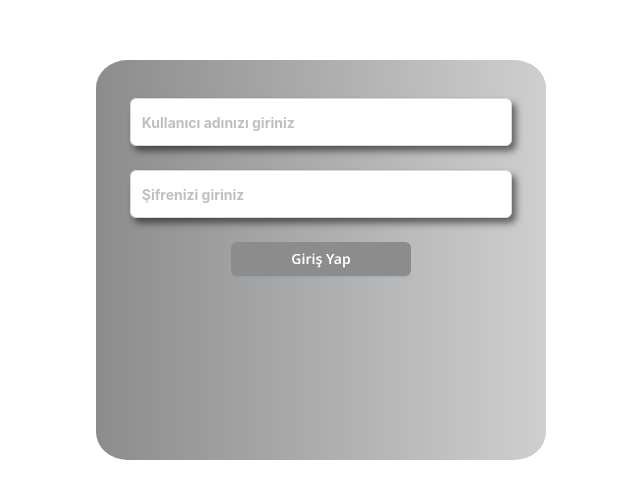
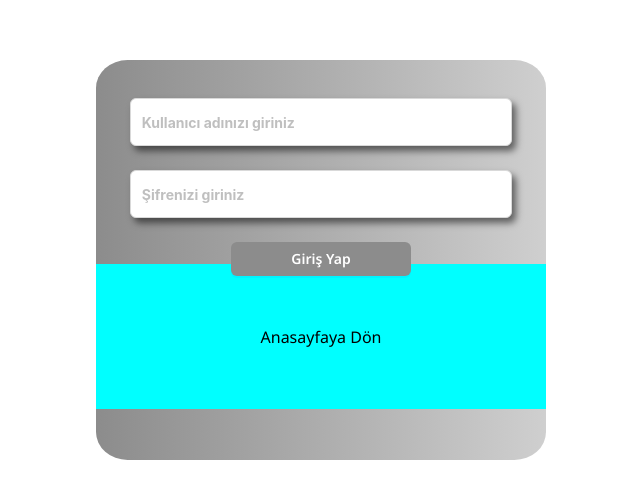
Before and after one commit to kartalgules/Site-Sakinleri-App, a React (Vite) app: page /login in a window 1280 px wide. Shown: the part 290-788 px from the top of the page, without its empty margins (319-959 px from the left). Built offline with nearby package versions, Linux system fonts and the light colour scheme.

Commit message:
Login page navigated is homepage

```diff
--- a/src/pages/Logout/Login.jsx
+++ b/src/pages/Logout/Login.jsx
@@ -1,6 +1,6 @@
 /* eslint-disable no-unused-vars */
 import { useState } from "react";
-import { useNavigate } from "react-router-dom";
+import { NavLink, useNavigate } from "react-router-dom";
 import { isEqual } from "lodash";
 import { useLogin } from "../../context/LoginContext";
 import style from "../../styles/Login.module.css";
@@ -68,7 +68,10 @@ function Login() {
             Giriş Yap
           </Button>
         </Form>
-        <div className={style.logCheck}>{loginCheck}</div>
+        <div className={style.logCheck}>
+          {loginCheck}
+          <NavLink to={'/'} >Anasayfaya Dön</NavLink>
+        </div>
       </div>
     </div>
   );
--- a/src/styles/Login.module.css
+++ b/src/styles/Login.module.css
@@ -40,6 +40,8 @@
 }
 .logCheck {
     display: flex;
+    flex-direction: column;
     justify-content: center;
     height: 40%;
+    background-color: aqua;
 }
```
